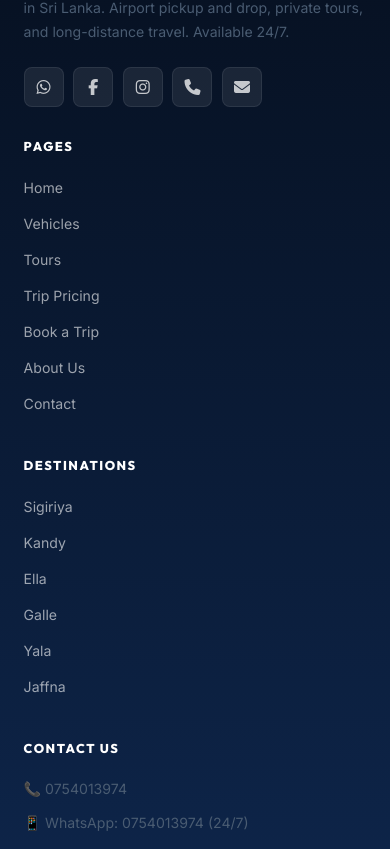
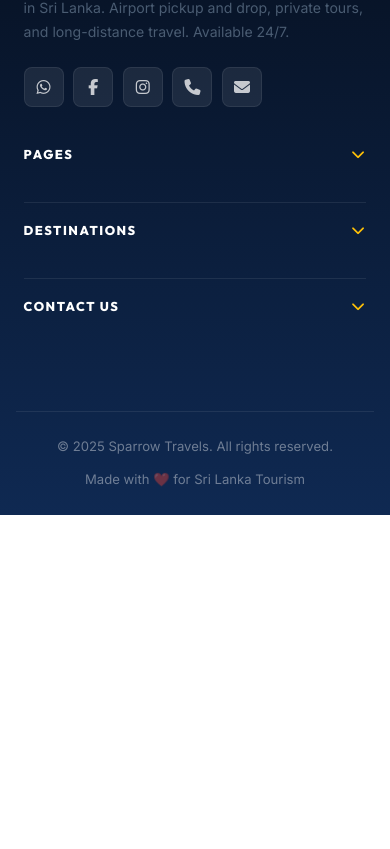
Before and after one commit to janochsiva3-ops/sparrow_travels, a Next.js app: page / in a window 390 px wide. Shown: the part 10953-11802 px from the top of the page. After the commit the page ends 11468 px from the top, so only its background shows below. Built offline with nearby package versions, Linux system fonts and the light colour scheme.

Commit message:
mobile footer change

```diff
--- a/app/globals.css
+++ b/app/globals.css
@@ -334,7 +334,8 @@ p  { color: var(--text-muted); line-height: 1.7; }
 .footer-social { display: flex; gap: 0.6rem; }
 .social-btn { width: 40px; height: 40px; border-radius: var(--radius-sm); background: rgba(255,255,255,0.08); display: flex; align-items: center; justify-content: center; color: rgba(255,255,255,0.75); text-decoration: none; font-size: 1rem; transition: var(--transition); border: 1px solid rgba(255,255,255,0.08); }
 .social-btn:hover { background: var(--accent); color: var(--primary-dk); transform: translateY(-3px); }
-.footer-col h5 { font-family: "Outfit", sans-serif; font-size: 0.8rem; font-weight: 800; color: var(--white); margin-bottom: 1.25rem; text-transform: uppercase; letter-spacing: 0.12em; }
+.footer-col h5, .footer-heading { font-family: "Outfit", sans-serif; font-size: 0.8rem; font-weight: 800; color: var(--white); margin-bottom: 1.25rem; text-transform: uppercase; letter-spacing: 0.12em; }
+.accordion-icon { display: none; }
 .footer-col ul li { margin-bottom: 0.6rem; }
 .footer-col ul li a { font-size: 0.88rem; color: rgba(255,255,255,0.60); transition: var(--transition); }
 .footer-col ul li a:hover { color: var(--accent-lt); }
@@ -680,9 +681,58 @@ p  { color: var(--text-muted); line-height: 1.7; }
   .contact-info-card { width: 100%; padding: 1rem; min-height: 48px; }
   .contact-info-icon { width: 44px; height: 44px; font-size: 1.15rem; }
 
-  /* Footer Responsive */
+  /* Footer Responsive Accordion (< 768px) */
   .footer { padding-top: 50px; }
-  .footer-grid { grid-template-columns: 1fr; gap: 2rem; }
+  .footer-grid { grid-template-columns: 1fr; gap: 0.75rem; }
+  .footer-brand { margin-bottom: 1.25rem; }
+  .footer-col {
+    border-bottom: 1px solid rgba(255, 255, 255, 0.08);
+    padding-bottom: 0.75rem;
+  }
+  .footer-col:last-child {
+    border-bottom: none;
+  }
+  .footer-heading {
+    display: flex;
+    align-items: center;
+    justify-content: space-between;
+    margin-bottom: 0;
+    padding-block: 0.5rem;
+    cursor: pointer;
+    user-select: none;
+    -webkit-tap-highlight-color: transparent;
+    transition: color var(--transition);
+  }
+  .footer-heading:hover {
+    color: var(--accent-lt);
+  }
+  .footer-col.open .footer-heading {
+    margin-bottom: 0.85rem;
+  }
+  .accordion-icon {
+    display: inline-block;
+    font-size: 0.85rem;
+    color: var(--accent-lt);
+    transition: transform 0.35s cubic-bezier(0.4, 0, 0.2, 1);
+  }
+  .footer-col.open .accordion-icon {
+    transform: rotate(180deg);
+  }
+  .footer-col-content {
+    display: grid;
+    grid-template-rows: 0fr;
+    transition: grid-template-rows 0.35s cubic-bezier(0.4, 0, 0.2, 1), opacity 0.35s ease;
+    opacity: 0;
+  }
+  .footer-col-content-inner {
+    overflow: hidden;
+    min-height: 0;
+  }
+  .footer-col.open .footer-col-content {
+    grid-template-rows: 1fr;
+    opacity: 1;
+    padding-bottom: 0.5rem;
+  }
   .footer-bottom { flex-direction: column; gap: 0.75rem; text-align: center; }
 
   /* Floating Actions */
--- a/components/Footer.js
+++ b/components/Footer.js
@@ -1,7 +1,23 @@
+'use client';
+
+import { useState } from 'react';
 import Link from 'next/link';
 import Image from 'next/image';
 
 export default function Footer() {
+  const [openSections, setOpenSections] = useState({
+    pages: false,
+    destinations: false,
+    contact: false,
+  });
+
+  const toggleSection = (sectionKey) => {
+    setOpenSections((prev) => ({
+      ...prev,
+      [sectionKey]: !prev[sectionKey],
+    }));
+  };
+
   return (
     <footer className="footer">
       <div className="container footer-grid">
@@ -40,9 +56,25 @@ export default function Footer() {
           </div>
         </div>
 
-        <div className="footer-col">
-          <h5>Pages</h5>
-          <ul>
+        <div className={`footer-col ${openSections.pages ? 'open' : ''}`}>
+          <h5
+            className="footer-heading"
+            onClick={() => toggleSection('pages')}
+            role="button"
+            tabIndex={0}
+            aria-expanded={openSections.pages}
+            onKeyDown={(e) => {
+              if (e.key === 'Enter' || e.key === ' ') {
+                e.preventDefault();
+                toggleSection('pages');
+              }
+            }}
+          >
+            <span>Pages</span>
+            <i className="fa-solid fa-chevron-down accordion-icon" aria-hidden="true"></i>
+          </h5>
+          <div className="footer-col-content">
+            <ul className="footer-col-content-inner">
               <li><Link href="/">Home</Link></li>
               <li><Link href="/vehicles">Vehicles</Link></li>
               <li><Link href="/tours">Tours</Link></li>
@@ -52,10 +84,27 @@ export default function Footer() {
               <li><Link href="/contact">Contact</Link></li>
             </ul>
           </div>
+        </div>
 
-        <div className="footer-col">
-          <h5>Destinations</h5>
-          <ul>
+        <div className={`footer-col ${openSections.destinations ? 'open' : ''}`}>
+          <h5
+            className="footer-heading"
+            onClick={() => toggleSection('destinations')}
+            role="button"
+            tabIndex={0}
+            aria-expanded={openSections.destinations}
+            onKeyDown={(e) => {
+              if (e.key === 'Enter' || e.key === ' ') {
+                e.preventDefault();
+                toggleSection('destinations');
+              }
+            }}
+          >
+            <span>Destinations</span>
+            <i className="fa-solid fa-chevron-down accordion-icon" aria-hidden="true"></i>
+          </h5>
+          <div className="footer-col-content">
+            <ul className="footer-col-content-inner">
               <li><Link href="/tours">Sigiriya</Link></li>
               <li><Link href="/tours">Kandy</Link></li>
               <li><Link href="/tours">Ella</Link></li>
@@ -64,9 +113,27 @@ export default function Footer() {
               <li><Link href="/tours">Jaffna</Link></li>
             </ul>
           </div>
+        </div>
 
-        <div className="footer-col">
-          <h5>Contact Us</h5>
+        <div className={`footer-col ${openSections.contact ? 'open' : ''}`}>
+          <h5
+            className="footer-heading"
+            onClick={() => toggleSection('contact')}
+            role="button"
+            tabIndex={0}
+            aria-expanded={openSections.contact}
+            onKeyDown={(e) => {
+              if (e.key === 'Enter' || e.key === ' ') {
+                e.preventDefault();
+                toggleSection('contact');
+              }
+            }}
+          >
+            <span>Contact Us</span>
+            <i className="fa-solid fa-chevron-down accordion-icon" aria-hidden="true"></i>
+          </h5>
+          <div className="footer-col-content">
+            <div className="footer-col-content-inner">
               <p><a href="tel:0754013974" className="footer-location-link">📞 0754013974</a></p>
               <p style={{ marginTop: '.5rem' }}><a href="https://wa.me/94754013974" target="_blank" rel="noopener noreferrer" className="footer-location-link">📱 WhatsApp: 0754013974 (24/7)</a></p>
               <p style={{ marginTop: '.5rem' }}><a href="mailto:sparrowtravels.kili@gmail.com" className="footer-location-link">📧 sparrowtravels.kili@gmail.com</a></p>
@@ -77,6 +144,8 @@ export default function Footer() {
               </p>
             </div>
           </div>
+        </div>
+      </div>
 
       <div className="footer-bottom container">
         <span>© 2025 Sparrow Travels. All rights reserved.</span>
```
Lines whose indentation alone changed are shown as unchanged.
